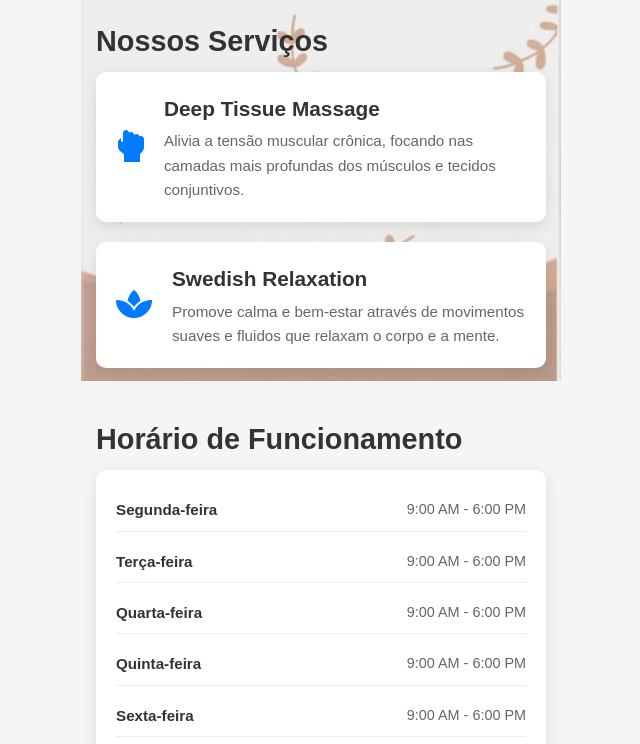
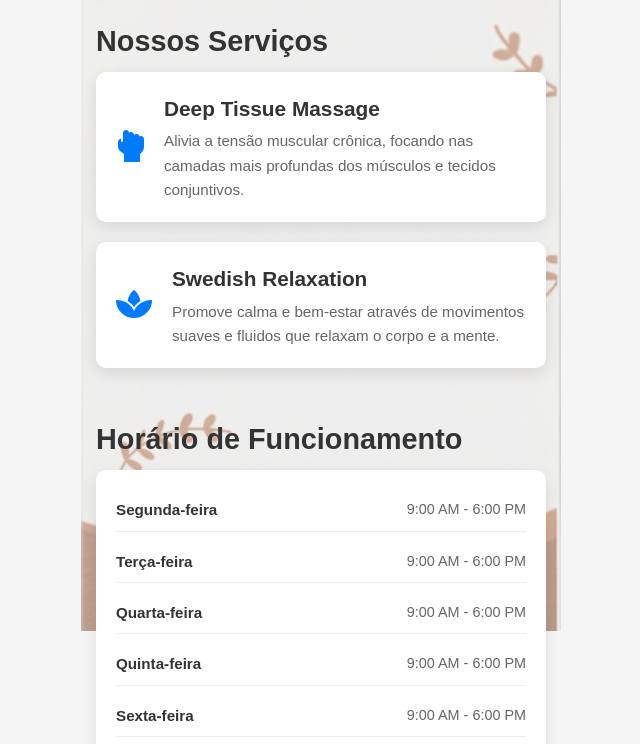
Before and after one commit to brunoscruz2023/vercel-dcard-template02, a website: page index.html in a window 1280 px wide. Shown: the part 623-1367 px from the top of the page, without its empty margins (319-959 px from the left). Drawn offline with Linux system fonts and the light colour scheme.

Commit message:
Update index.html
Adicionado a regra wrapper-frame.

```diff
--- a/index.html
+++ b/index.html
@@ -10,7 +10,7 @@
     <style id="dynamic-styles"></style>
 </head>
 <body>
-    <!-- Frame 1: Hero com imagem de fundo (AGORA FORA DO WRAPPER) -->
+    <!-- Frame 1: Hero com imagem de fundo (FORA DO WRAPPER) -->
     <div id="hero-frame">
         <!-- Conteúdo gerado via CSS (background-image) -->
     </div>
@@ -88,6 +88,11 @@
                     margin: 0 auto;
                     min-height: 100vh;
                     position: relative; /* IMPORTANTE: Para conter o overlay */
+                }
+
+                /* ESTA É A REGRA CRUCIAL QUE ESTAVA FALTANDO */
+                .content-wrapper {
+                    position: relative; /* Faz o wrapper ser a referência de posicionamento */
                 }
 
                 /* --- ESTILOS DO NOVO BACKGROUND OVERLAY --- */
```
